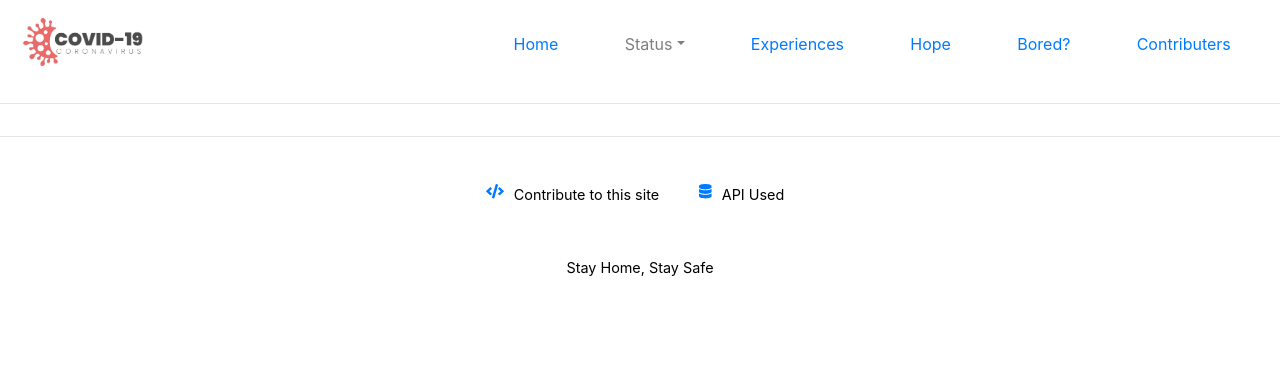
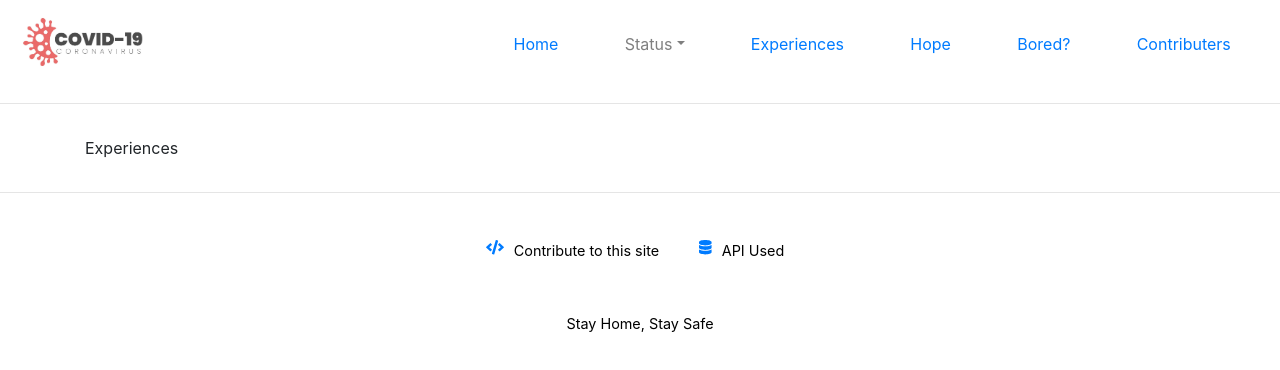
Before and after one commit to astromanish/corona-care, a React (Create React App) app: page /experiences in a window 1280 px wide. Shown: the top 370 px of the page. Built offline with nearby package versions, Linux system fonts and the light colour scheme.

Commit message:
experiences component added

```diff
--- a/src/App.js
+++ b/src/App.js
@@ -7,6 +7,7 @@ import Home from './components/homepage'
 import IndiaStat from './components/indiaStat';
 import DistrictData from './components/districtData';
 import Hope from './components/hope';
+import Experiences from './components/experiences'
 import Bored from './components/bored';
 import Contributer from './components/contributer';
 import Footer from './components/footer';
@@ -23,6 +24,7 @@ const App = () => {
           <Route exact path="/status/india" component={IndiaStat} />
           <Route exact path="/status/india/:dist_id" component={DistrictData} />
           <Route exact path="/hope" component={Hope} />
+          <Route exact path="/experiences" component={Experiences} />
           <Route exact path="/bored" component={Bored} />
           <Route exact path="/contributer" component={Contributer} />
         </div>
--- /dev/null
+++ b/src/components/experiences.js
@@ -0,0 +1,10 @@
+import React from 'react'
+
+
+const Experiences = () => {
+    return (
+        <div>Experiences</div>
+    );
+}
+
+export default Experiences;
```
